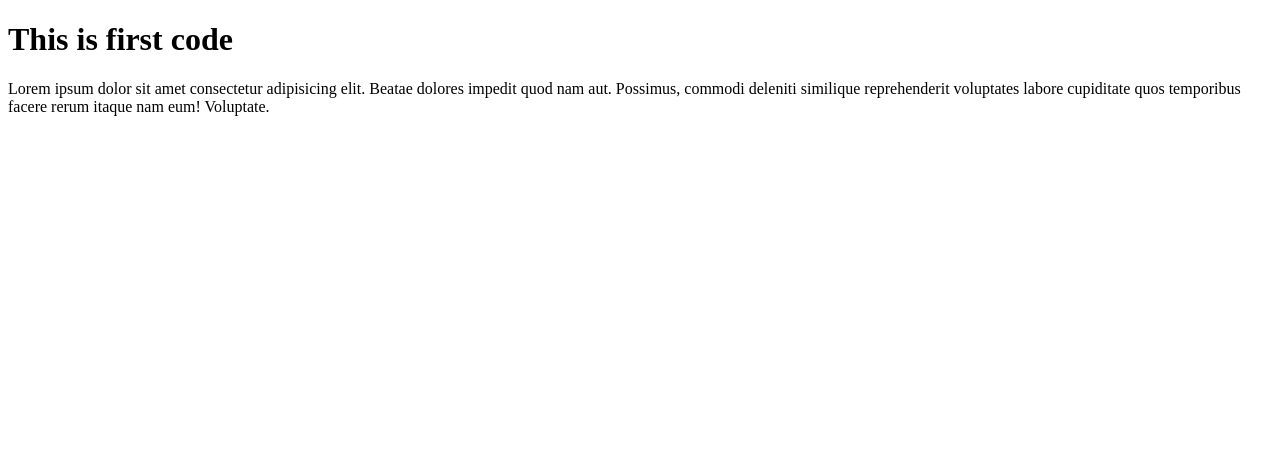
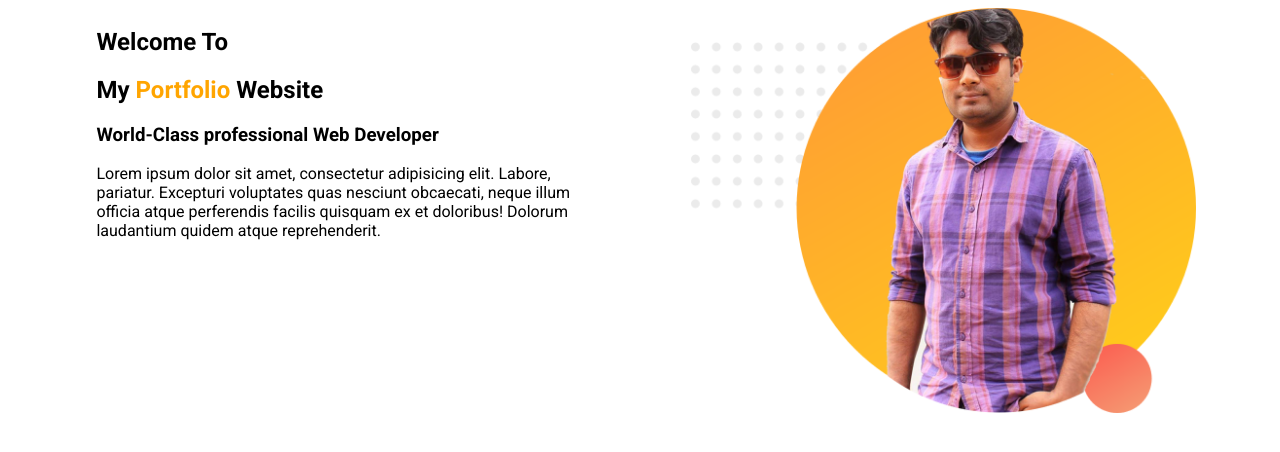
Before and after one commit to webcoder247/portfolio-website2, a plain HTML site: page index.html in a window 1280 px wide. Drawn offline with Linux system fonts and the light colour scheme.

Commit message:
start dev

```diff
--- a/index.html
+++ b/index.html
@@ -1,13 +1,29 @@
 <!DOCTYPE html>
 <html lang="en">
-<head>
-    <meta charset="UTF-8">
-    <meta http-equiv="X-UA-Compatible" content="IE=edge">
-    <meta name="viewport" content="width=device-width, initial-scale=1.0">
+  <head>
+    <meta charset="UTF-8" />
+    <meta http-equiv="X-UA-Compatible" content="IE=edge" />
+    <meta name="viewport" content="width=device-width, initial-scale=1.0" />
     <title>Portfolio Website 02</title>
-</head>
-<body>
-    <h1>This is first code</h1>
-    <p>Lorem ipsum dolor sit amet consectetur adipisicing elit. Beatae dolores impedit quod nam aut. Possimus, commodi deleniti similique reprehenderit voluptates labore cupiditate quos temporibus facere rerum itaque nam eum! Voluptate.</p>
-</body>
+    <link rel="preconnect" href="https://fonts.googleapis.com" />
+    <link rel="preconnect" href="https://fonts.gstatic.com" crossorigin />
+    <link
+      href="https://fonts.googleapis.com/css2?family=Roboto:wght@400;700&display=swap"
+      rel="stylesheet"
+    />
+    <link rel="stylesheet" href="style.css" />
+  </head>
+  <body>
+    <section>
+        <div class="half-width">
+            <h1>Welcome To</h1>
+            <h1> My <span class="name-highlight"> Portfolio</span> Website</h1>
+            <h3>World-Class professional Web Developer</h3>
+            <p>Lorem ipsum dolor sit amet, consectetur adipisicing elit. Labore, pariatur. Excepturi voluptates quas nesciunt obcaecati, neque illum officia atque perferendis facilis quisquam ex et doloribus! Dolorum laudantium quidem atque reprehenderit. </p>
+        </div>
+        <div class="half-width">
+            <img src="images/profile1.png" alt="Profile Picture">
+        </div>
+    </section>
+  </body>
 </html>
--- a/style.css
+++ b/style.css
@@ -0,0 +1,15 @@
+body {
+    font-family: 'Roboto', sans-serif;
+}
+.name-highlight {
+    color: orange;
+}
+.half-width {
+    width: 40%;
+    float: left;
+    margin-left: 5%;
+    padding-left: 2%;
+}
+.half-width img{
+    width: 100%;
+}
```
Also changed, not shown: images/profile1.png (added).
